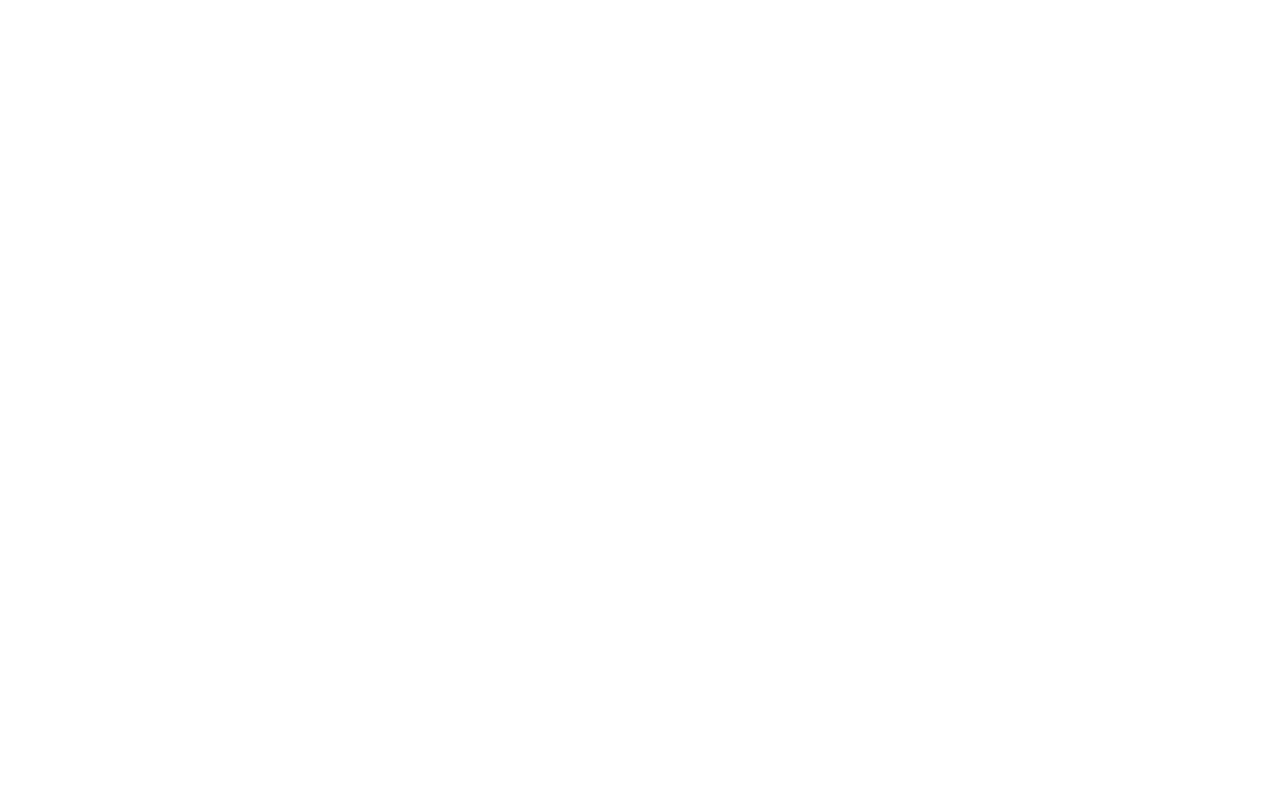
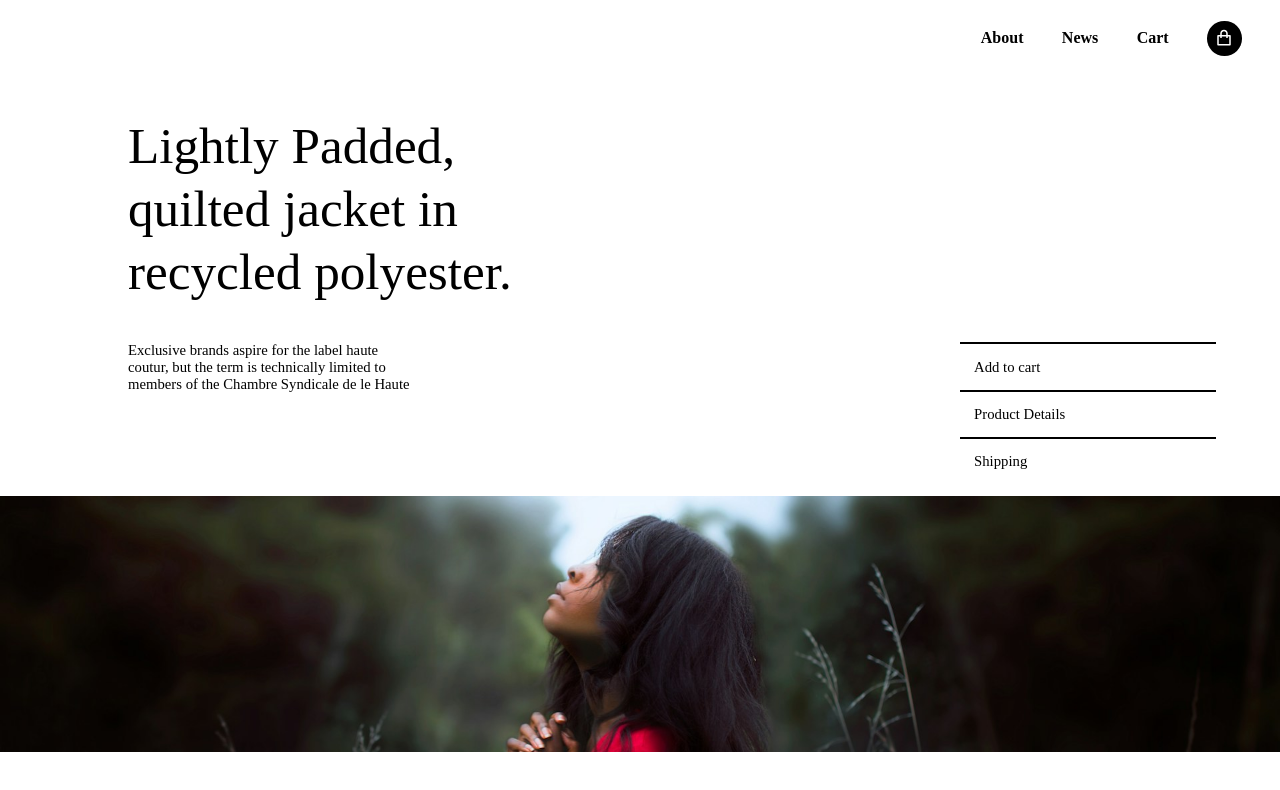
Before and after one commit to dp-coders007/CSS-Landing-Page-1, a plain HTML site: page index.html in a window 1280 px wide. Drawn offline with Linux system fonts and the light colour scheme.

Commit message:
second commit

```diff
--- a/index.html
+++ b/index.html
@@ -1,5 +1,6 @@
 <!DOCTYPE html>
 <html lang="en">
+
 <head>
     <meta charset="UTF-8">
     <meta name="viewport" content="width=device-width, initial-scale=1.0">
@@ -7,6 +8,47 @@
     <link rel="stylesheet" href="style.css">
 </head>
 <body>
+    <section class="nav-bar">
+        <div class="nav-links">
+            <ul>
+                <li>About</li>
+                <li>News</li>
+                <li>Cart</li>
+            </ul>
+        </div>
 
+        <div class="nav-icon">
+            <svg xmlns="http://www.w3.org/2000/svg" viewBox="0 0 24 24" fill="white" height="18">
+                <path
+                    d="M7.00488 7.99966V5.99966C7.00488 3.23824 9.24346 0.999664 12.0049 0.999664C14.7663 0.999664 17.0049 3.23824 17.0049 5.99966V7.99966H20.0049C20.5572 7.99966 21.0049 8.44738 21.0049 8.99966V20.9997C21.0049 21.5519 20.5572 21.9997 20.0049 21.9997H4.00488C3.4526 21.9997 3.00488 21.5519 3.00488 20.9997V8.99966C3.00488 8.44738 3.4526 7.99966 4.00488 7.99966H7.00488ZM7.00488 9.99966H5.00488V19.9997H19.0049V9.99966H17.0049V11.9997H15.0049V9.99966H9.00488V11.9997H7.00488V9.99966ZM9.00488 7.99966H15.0049V5.99966C15.0049 4.34281 13.6617 2.99966 12.0049 2.99966C10.348 2.99966 9.00488 4.34281 9.00488 5.99966V7.99966Z">
+                </path>
+            </svg>
+        </div>
+    </section>
+
+    <section class="main">
+        <div class="top">
+            <h1>Lightly Padded, <br> quilted jacket in <br>recycled polyester.</be>
+            </h1>
+        </div>
+
+        <div class="bottom">
+            <div class="left">
+                Exclusive brands aspire for the label haute <br> coutur, but the term is technically limited to <br> members of the Chambre Syndicale de le Haute
+            </div>
+            <div class="right">
+                <div class="line"></div>
+                <div class="text">Add to cart</div>
+                <div class="line"></div>
+                <div class="text">Product Details</div>
+                <div class="line"></div>
+                <div class="text">Shipping</div>
+            </div>
+        </div>
+    </section>
+
+    <section class="footer">
+
+    </section>
 </body>
 </html>
--- a/style.css
+++ b/style.css
@@ -7,4 +7,75 @@
 html,body{
     height: 100%;
     width: 100%;
+    font-family: 'Poppins';
 }
+
+.nav-bar{
+    display: flex;
+    align-items: center;
+    justify-content: flex-end;
+    width: 100%;
+    height: 8vh;
+    gap: 3vw;
+    padding: 3vw;
+}
+
+ul{
+    display: flex;
+    gap: 3vw;
+}
+
+li{
+    list-style-type: none;
+    font-weight: bold;
+}
+
+.nav-icon{
+    background-color: black;
+    border-radius: 50%;
+    height: 2.7vw;
+    width: 2.7vw;
+    display: flex;
+    align-items: center;
+    justify-content: center;
+}
+
+.main{
+    width: 100%;
+    display: flex;
+    flex-direction: column;
+}
+
+.top h1{
+    font-size: 4vw;
+    font-weight: 400;
+    line-height: 1.23;
+    padding: 3vw 10vw;
+}
+
+.bottom{
+    padding: 0 5vw 0 10vw;
+    font-weight: 500;
+    font-size: 1.15vw;
+    height: 12vw;
+    display: flex;
+    justify-content: space-between;
+}
+
+.line{
+    height: 1px;
+    width: 20vw;
+    border: 1px solid black;
+}
+
+.text{
+    padding: 1.1vw;
+}
+
+.footer{
+    height: 20vw;
+    background-image: url(Assets/BG.jpg);
+    background-size: cover;
+    background-position: center;
+    background-repeat: no-repeat;
+}
```
Also changed, not shown: Assets/BG.jpg (added), Assets/Shopping Bag icon.svg (added).
